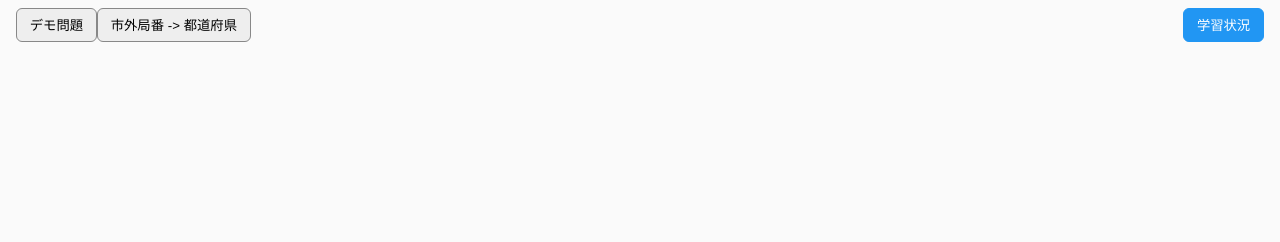
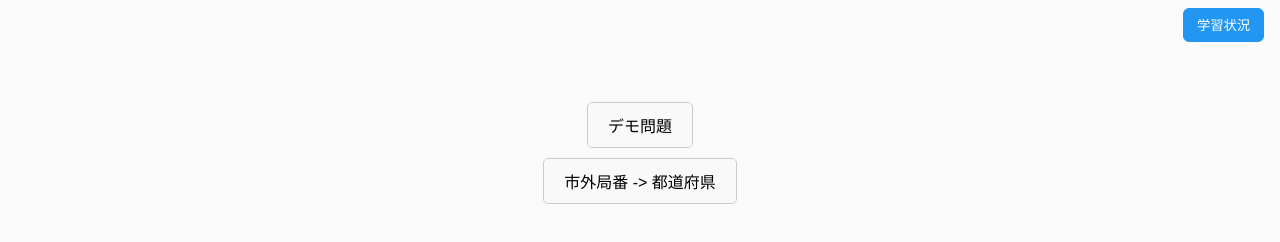
Before and after one commit to LitMc/fast-learning, a website built with Vite: page index.html in a window 1280 px wide. Built offline with nearby package versions, Linux system fonts and the light colour scheme.

Commit message:
問題選択を縦並びに変更

```diff
--- a/src/main.ts
+++ b/src/main.ts
@@ -27,14 +27,25 @@ const stopBtn = document.getElementById('stop-btn') as HTMLButtonElement;
 const root    = document.getElementById('app')      as HTMLDivElement;
 const progressBtn = document.getElementById('progress-btn') as HTMLButtonElement;
 
-// 動的にボタンを生成
-quizConfigs.forEach(cfg => {
-  const btn = document.createElement('button');
-  btn.dataset.set = cfg.id;
-  btn.textContent = cfg.name;
-  btn.onclick = () => start(cfg.id);
-  nav.appendChild(btn);
-});
+/* Render the main menu dynamically */
+const renderMainMenu = () => {
+  root.innerHTML = ''; // Clear the main content area
+
+  const list = document.createElement('div');
+  list.className = 'main-menu'; // Add a class for styling
+
+  quizConfigs.forEach(cfg => {
+    const btn = document.createElement('button');
+    btn.textContent = cfg.name;
+    btn.onclick = () => start(cfg.id);
+    list.appendChild(btn);
+  });
+
+  root.appendChild(list);
+};
+
+// Render the main menu initially
+renderMainMenu();
 
 /* ------------------------------ runtime state ------------------------------ */
 let cards: Card[] = [];
@@ -229,6 +240,8 @@ const stop = () => {
   stopBtn.hidden = true;
   nav.hidden     = false;
   progressBtn.hidden = false;
+
+  renderMainMenu(); // Re-render the main menu when stopping the quiz
 };
 
 /* ---------------------------- event bindings ------------------------------ */
--- a/src/styles.css
+++ b/src/styles.css
@@ -103,3 +103,26 @@ html {
   background:#2196f3;
   color:#fff; border-radius:6px; cursor:pointer;
 }
+
+/* Add styling for the main menu buttons */
+.main-menu {
+  display: flex;
+  flex-direction: column;
+  gap: 10px;
+  align-items: center;
+  margin-top: 20px;
+}
+
+.main-menu button {
+  padding: 10px 20px;
+  font-size: 16px;
+  border: 1px solid #ccc;
+  border-radius: 5px;
+  background-color: #f9f9f9;
+  cursor: pointer;
+  transition: background-color 0.3s;
+}
+
+.main-menu button:hover {
+  background-color: #e0e0e0;
+}
```
